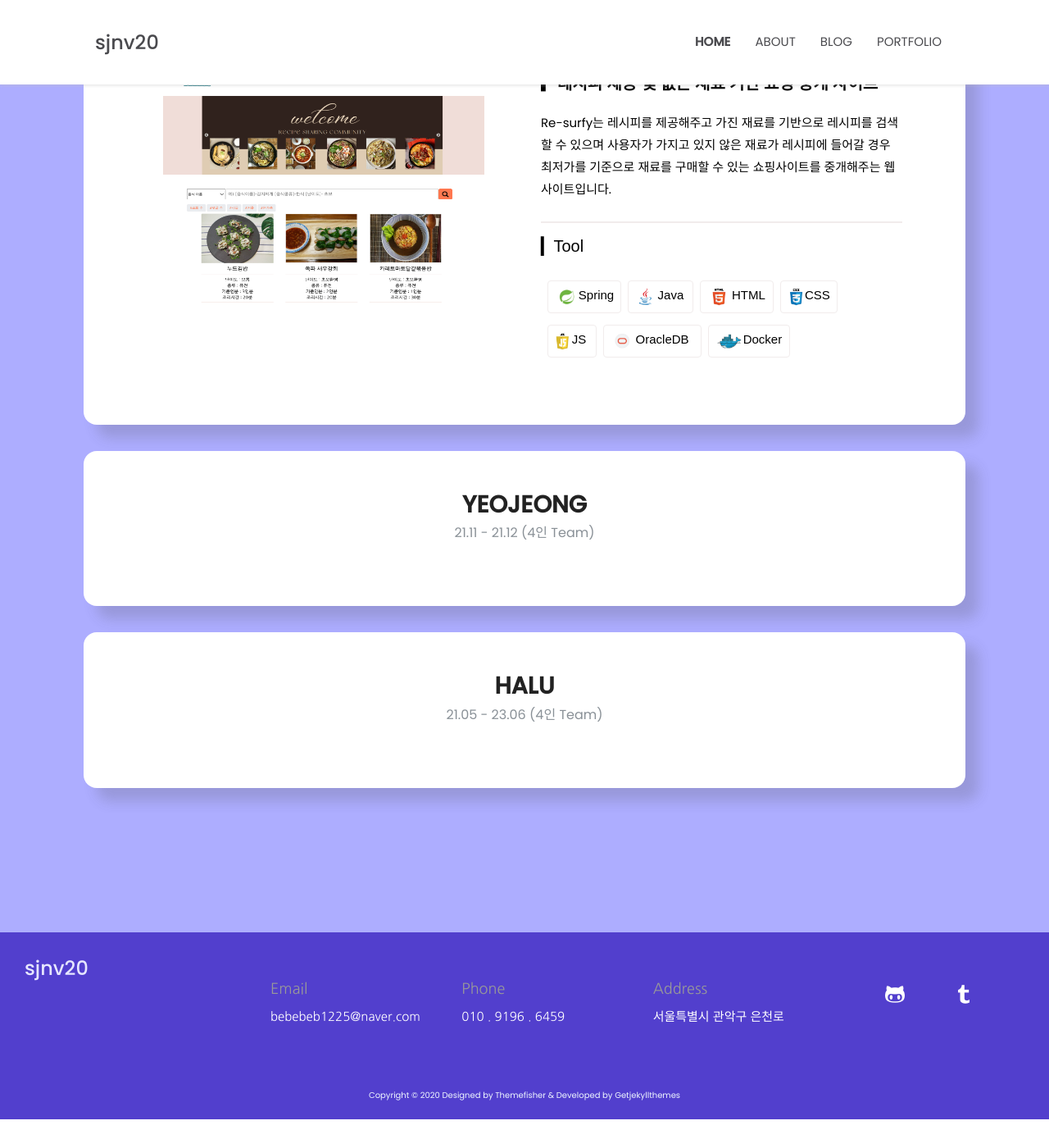
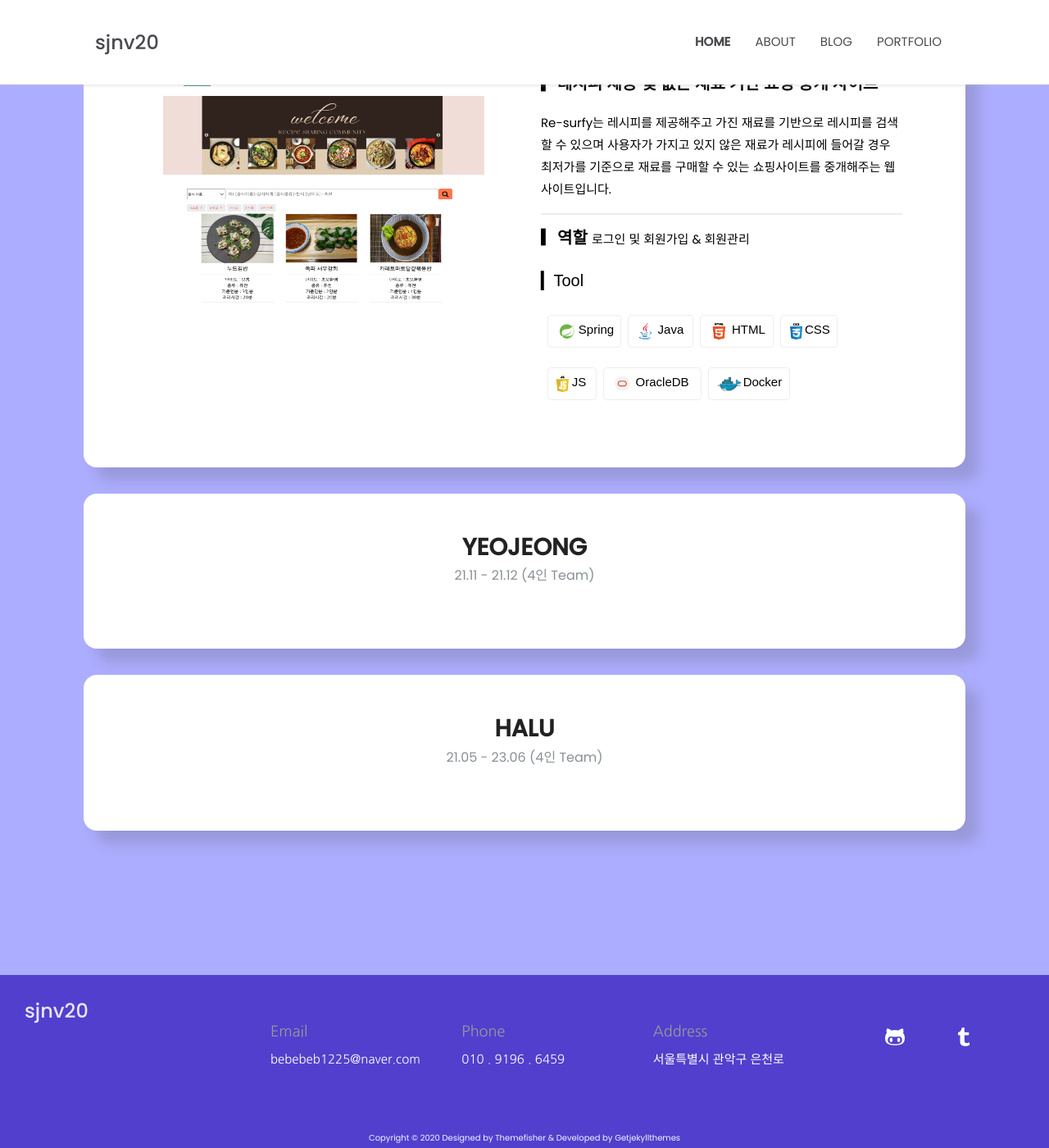
Before and after one commit to sjnv20/sjnv20.github.io, a Jekyll site: the page built from _pages/portfolio.html, in a window 1280 px wide and 1400 px high, scrolled down 804 px. Shown: the whole window at 82% size. Built offline with Jekyll 4.4.1, drawn with Linux system fonts in a browser that asks for light colours; some web fonts are replaced; before the commit the page ends 2169 px from its top, so only the background shows below that.

Commit message:
portfolio resurfy

```diff
--- a/_pages/portfolio.html
+++ b/_pages/portfolio.html
@@ -73,9 +73,9 @@ title: Portfolio
             <div id="prj-summary-field" style="text-align: left;">
               <p style="font-size:20px; font-family:'Poppins', sans-serif; font-weight: 900;">▎레시피 제공 및 없는 재료 기반 쇼핑 중개 사이트</p>
               <p>Re-surfy는 레시피를 제공해주고 가진 재료를 기반으로 레시피를 검색할 수 있으며 사용자가 가지고 있지 않은 재료가 레시피에 들어갈 경우 최저가를 기준으로 재료를 구매할 수 있는 쇼핑사이트를 중개해주는 웹사이트입니다.</p>
-              <p></p>
             </div>
-            <p style="text-align: left; font-size:20px; font-family:'Belanosima', sans-serif; margin-top:10px;">▎Tool</p>
+            <p style="font-size:20px; font-family:'Poppins', sans-serif; font-weight: 900;margin-top:10px;text-align: left;">▎역할 <span style="font-size:20px; font-family:'Poppins', sans-serif; font-weight: 400; font-size:15px;">로그인 및 회원가입 & 회원관리</span> </p>
+            <p style="text-align: left; font-size:20px; font-family:'Belanosima', sans-serif; ">▎Tool</p>
             <div id="skill-div" style="height: 40%; width:90%; padding: 0 0 50px 0px;">
               <div class="skill" style="width:90px;">
                 <div style="width:40%;"><img id="skill_img" src="/assets/images/portfolio/spring.png" style="width:80%;"></div>
--- a/assets/scss/templates/_portfolio.scss
+++ b/assets/scss/templates/_portfolio.scss
@@ -179,5 +179,5 @@
 #prj-summary-field{
   border-bottom: 2px solid #f1ecec;
   padding-top: 10px;
-  height: 50%;
+
 }
```
